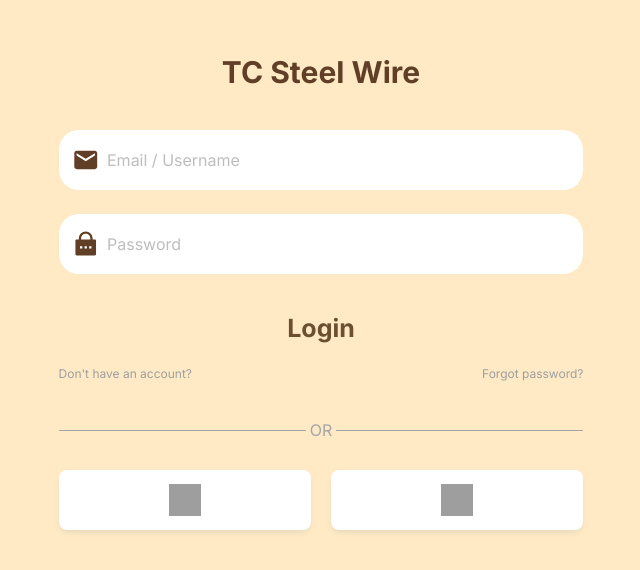
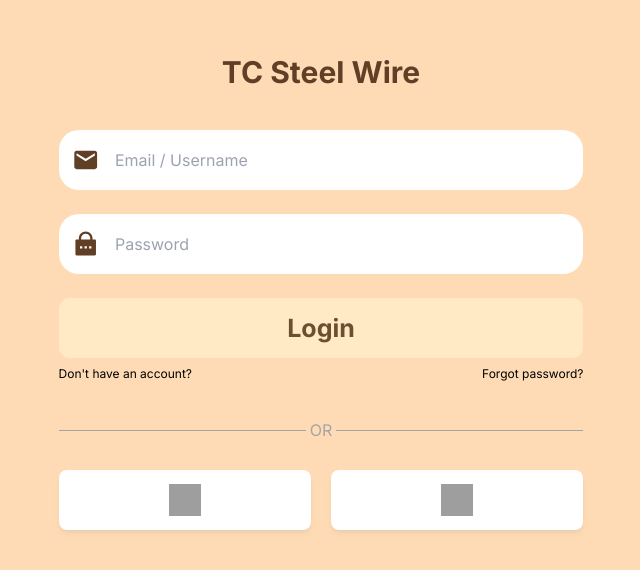
Before and after one commit to n-thnptp/tc-steelwire-react, a React (Create React App) app: page /login in a window 1280 px wide. Shown: the part 108-678 px from the top of the page, without its empty margins (319-959 px from the left). Built offline with nearby package versions, Linux system fonts and the light colour scheme; grey boxes are pictures that could not be loaded; a web font is replaced by a local one.

Commit message:
🎨 added & reformatted styles

```diff
--- a/src/Components/LoginForm/LoginForm.jsx
+++ b/src/Components/LoginForm/LoginForm.jsx
@@ -1,4 +1,5 @@
 import React from 'react';
+import FormInput from './FormInput';
 import { Button } from '@material-tailwind/react';
 import { MdEmail } from "react-icons/md";
 import { RiLockPasswordFill } from "react-icons/ri";
@@ -12,14 +13,18 @@
 
                 {/* username/email and password fields */}
                 <div className="grid grid-rows-2 gap-6">
-                    <div className="flex w-full input-field">
-                        <MdEmail className="my-auto mx-2 text-3xl text-accent-900" />
-                        <input className="w-full h-[50px]" type="text" placeholder="Email / Username" required />
-                    </div>
-                    <div className="flex w-full input-field">
-                        <RiLockPasswordFill className="my-auto mx-2 text-3xl text-accent-900" />
-                        <input className="w-full h-[50px]" type="password" placeholder="Password" required />
-                    </div>
+                    <FormInput
+                        type="text"
+                        placeholder="Email / Username"
+                        icon={MdEmail}
+                        required
+                    />
+                    <FormInput
+                        type="password"
+                        placeholder="Password"
+                        icon={RiLockPasswordFill}
+                        required
+                    />
                 </div>
 
                 {/* login button */}
--- a/src/index.css
+++ b/src/index.css
@@ -3,13 +3,6 @@
 @tailwind base;
 @tailwind components;
 @tailwind utilities;
-
-:root {
-  --primary-color: #FFEAC5;
-  --accent-brown-300: #FFDBB5;
-  --accent-brown-600: #6C4E31;
-  --accent-brown-900: #603F26;
-}
 
 *:focus {
   outline: none;
@@ -18,7 +11,7 @@
 body {
   -webkit-font-smoothing: antialiased;
   -moz-osx-font-smoothing: grayscale;
-  background: #FFEAC5;
+  background: theme(colors.primary);
 }
 
 .separator {
@@ -80,7 +73,7 @@
   position: absolute;
   top: 0;
   left: 0;
-  background-image: linear-gradient(to right, var(--accent-brown-600) 0%, var(--accent-brown-900) 100%);
+  background-image: linear-gradient(to right, theme(colors.accent.600) 0%, theme(colors.accent.900) 100%);
   transition: .5s cubic-bezier(.31,.12,.33,1);
   display: block;
   z-index: -1;
--- a/tailwind.config.js
+++ b/tailwind.config.js
@@ -21,6 +21,8 @@
           600: '#6C4E31',
           900: '#603F26',
         },
+        error: 'CD3535',
+        gray: 'F4F4F4'
       },
     },
   },
```
